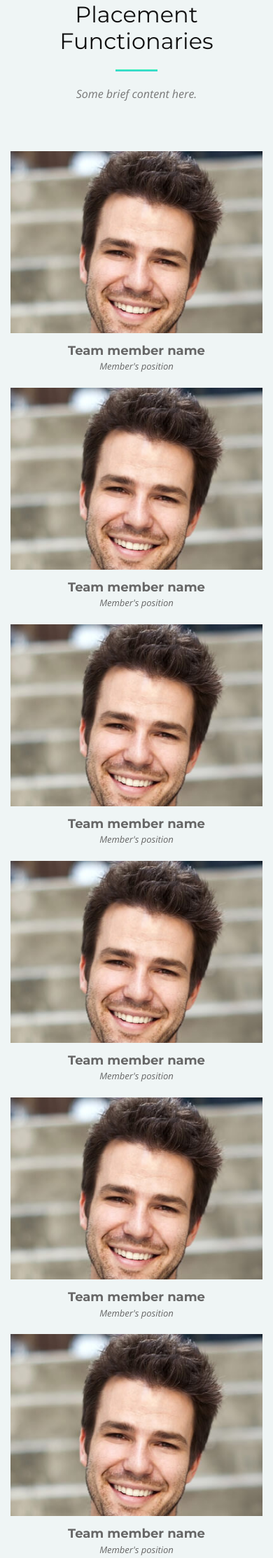
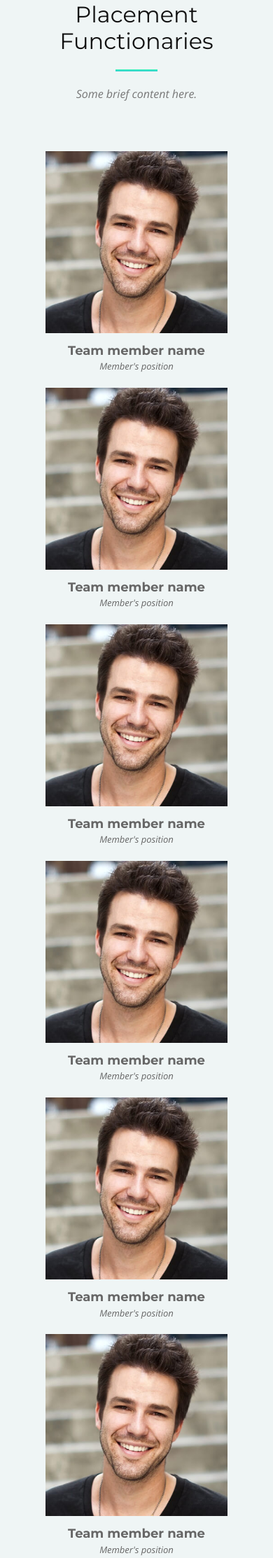
Before and after one commit to Harshitha11399/Training-and-placement-portal-NITH, a Django app: page /functionaries/ in a window 390 px wide. Shown: the part 347-2573 px from the top of the page at 70% size. Run offline with Django 3.2, Linux system fonts and the light colour scheme; some libraries are stand-ins or nearby versions.

Commit message:
functionaries responsiveness fixed

```diff
--- a/tnp/static/vpn/css/style.css
+++ b/tnp/static/vpn/css/style.css
@@ -131,6 +131,10 @@ h1, h2, h3, h4, h5, h6 {
   #header #logo img {
     max-height: 40px;
   }
+  #team .member .pic img {
+  height: 100%;
+  width: auto;
+}
 }
 
 #header.header-fixed {
@@ -1042,7 +1046,8 @@ body.mobile-nav-active #mobile-nav-toggle {
 }
 
 #team .member .pic img {
-  max-width: 100%;
+  height: 100%;
+  width: auto;
 }
 
 #team .member h4 {
```
Also changed, not shown: tnp/vpn/static/vpn/css/style.css (+6 -1 lines).
